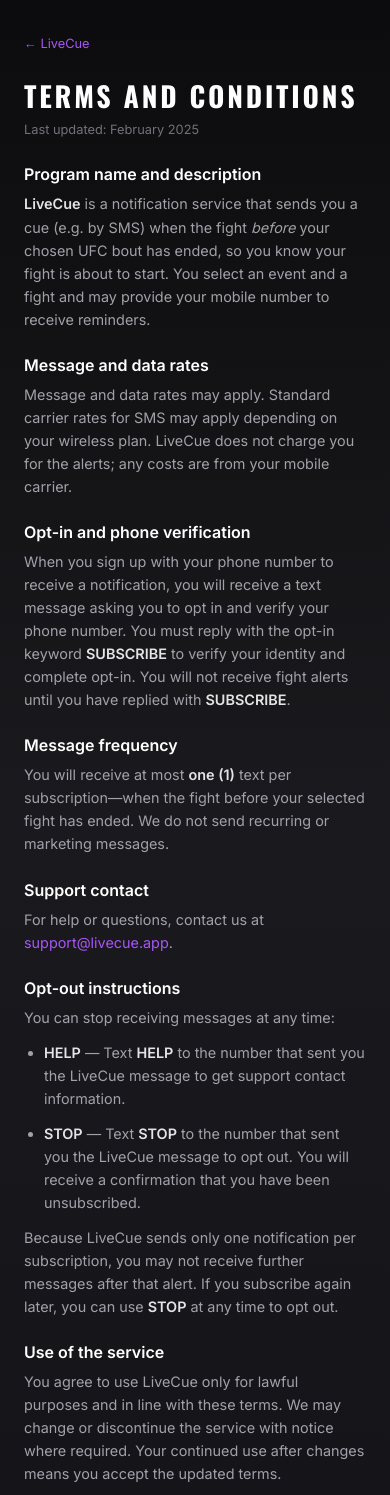
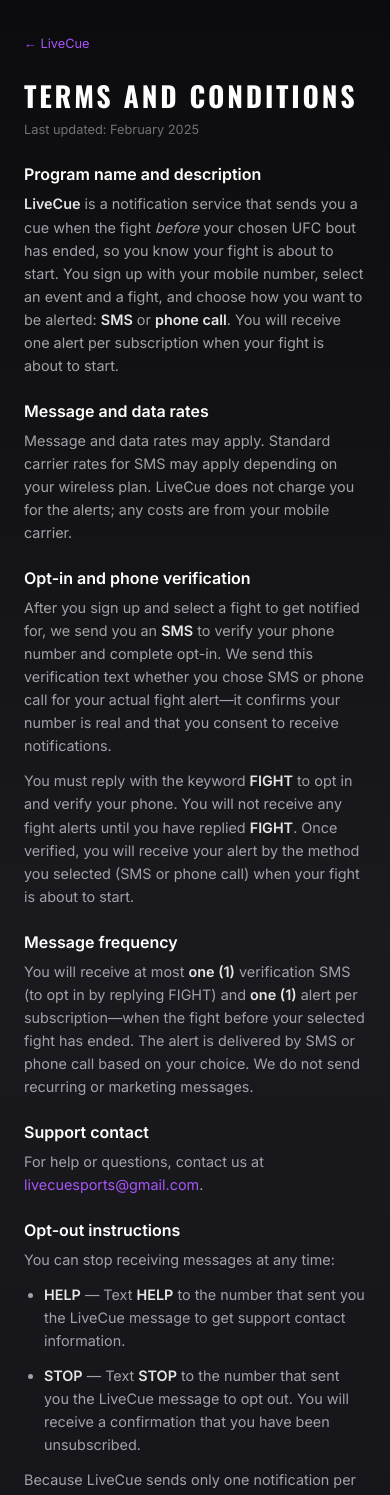
Before and after one commit to jaypeegithub/LiveCue, a Next.js app: page /terms in a window 390 px wide. Shown: the top 1495 px of the page. Built offline with nearby package versions, Linux system fonts and the light colour scheme.

Commit message:
Signup: optional recovery email, US/Canada selector, E.164 phone. Terms: FIGHT opt-in, SMS/phone choice, support livecuesports@gmail.com. Privacy: fix support email.

```diff
--- a/app/globals.css
+++ b/app/globals.css
@@ -141,6 +141,13 @@
   color: #71717a;
   text-transform: uppercase;
   margin-bottom: 0.5rem;
+}
+
+.livecue-input-hint {
+  display: block;
+  font-size: 0.75rem;
+  color: #71717a;
+  margin-top: 0.35rem;
 }
 
 .livecue-btn {
--- a/app/privacy/page.tsx
+++ b/app/privacy/page.tsx
@@ -59,7 +59,7 @@
         <h2>Contact</h2>
         <p>
           For privacy-related questions, contact us at{" "}
-          <a href="mailto:livecuesports@gmail.co,">livecuesports@gmail.com</a>.
+          <a href="mailto:livecuesports@gmail.com">livecuesports@gmail.com</a>.
         </p>
       </section>
 
--- a/app/terms/page.tsx
+++ b/app/terms/page.tsx
@@ -19,10 +19,12 @@
         <h2>Program name and description</h2>
         <p>
           <strong>LiveCue</strong> is a notification service that sends you a
-          cue (e.g. by SMS) when the fight <em>before</em> your chosen UFC bout
-          has ended, so you know your fight is about to start. You select an
-          event and a fight and may provide your mobile number to receive
-          reminders.
+          cue when the fight <em>before</em> your chosen UFC bout has ended,
+          so you know your fight is about to start. You sign up with your
+          mobile number, select an event and a fight, and choose how you want
+          to be alerted: <strong>SMS</strong> or <strong>phone call</strong>.
+          You will receive one alert per subscription when your fight is about
+          to start.
         </p>
       </section>
 
@@ -38,21 +40,29 @@
       <section>
         <h2>Opt-in and phone verification</h2>
         <p>
-          When you sign up with your phone number to receive a notification,
-          you will receive a text message asking you to opt in and verify your
-          phone number. You must reply with the opt-in keyword{" "}
-          <strong>SUBSCRIBE</strong> to verify your identity and complete
-          opt-in. You will not receive fight alerts until you have replied with{" "}
-          <strong>SUBSCRIBE</strong>.
+          After you sign up and select a fight to get notified for, we send you
+          an <strong>SMS</strong> to verify your phone number and complete
+          opt-in. We send this verification text whether you chose SMS or phone
+          call for your actual fight alert—it confirms your number is real and
+          that you consent to receive notifications.
+        </p>
+        <p>
+          You must reply with the keyword <strong>FIGHT</strong> to opt in and
+          verify your phone. You will not receive any fight alerts until you
+          have replied <strong>FIGHT</strong>. Once verified, you will receive
+          your alert by the method you selected (SMS or phone call) when your
+          fight is about to start.
         </p>
       </section>
 
       <section>
         <h2>Message frequency</h2>
         <p>
-          You will receive at most <strong>one (1)</strong> text per
-          subscription—when the fight before your selected fight has ended. We
-          do not send recurring or marketing messages.
+          You will receive at most <strong>one (1)</strong> verification SMS
+          (to opt in by replying FIGHT) and <strong>one (1)</strong> alert per
+          subscription—when the fight before your selected fight has ended. The
+          alert is delivered by SMS or phone call based on your choice. We do
+          not send recurring or marketing messages.
         </p>
       </section>
 
@@ -60,7 +70,7 @@
         <h2>Support contact</h2>
         <p>
           For help or questions, contact us at{" "}
-          <a href="mailto:support@livecue.app">support@livecue.app</a>.
+          <a href="mailto:livecuesports@gmail.com">livecuesports@gmail.com</a>.
         </p>
       </section>
 
```
Also changed, not shown: components/SignupForm.tsx (+54 -7 lines), lib/supabase.ts (+14 -7 lines).
